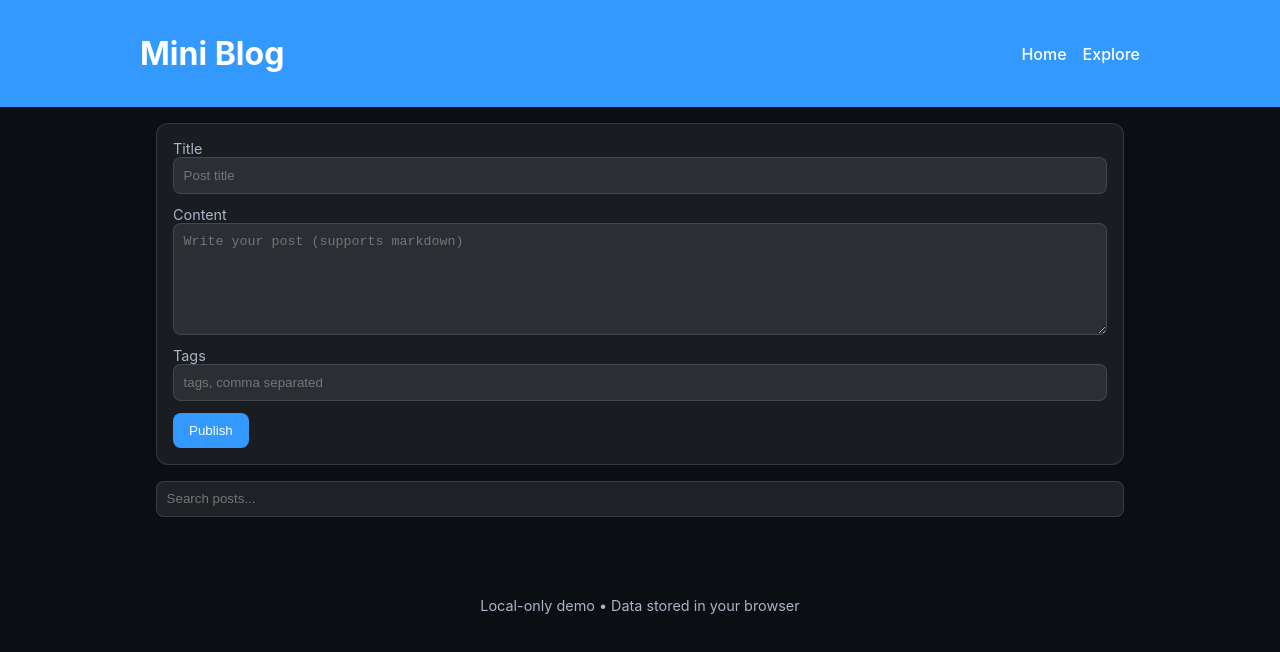
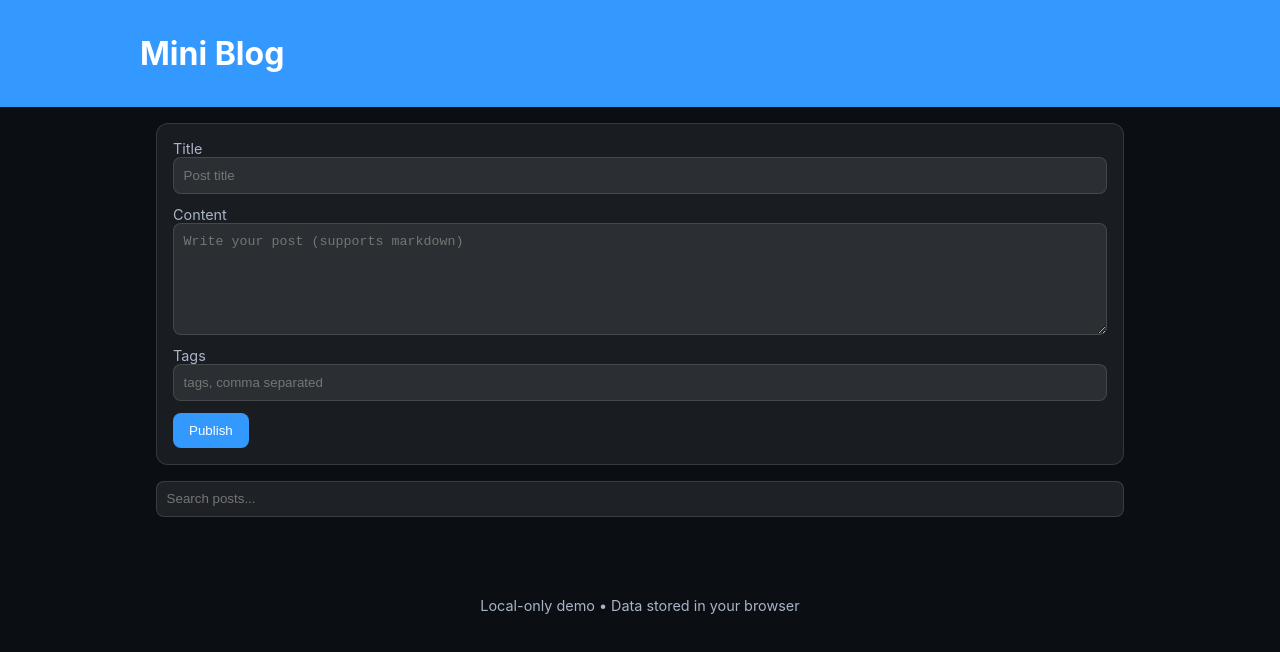
Before and after one commit to Madipadige-ManishKumar/Blog-Platform, a plain HTML site: page index.html in a window 1280 px wide. Drawn offline with Linux system fonts and the light colour scheme.

Commit message:
Removed unnecessary line in code

```diff
--- a/index.html
+++ b/index.html
@@ -11,8 +11,7 @@
     <div class="header-inner">
       <h1 class="logo">Mini Blog</h1>
       <nav class="nav-links">
-        <a href="home.html" class="nav-link">Home</a>
-        <a href="explore.html" class="nav-link">Explore</a>
+
       </nav>
     </div>
   </header>
```
